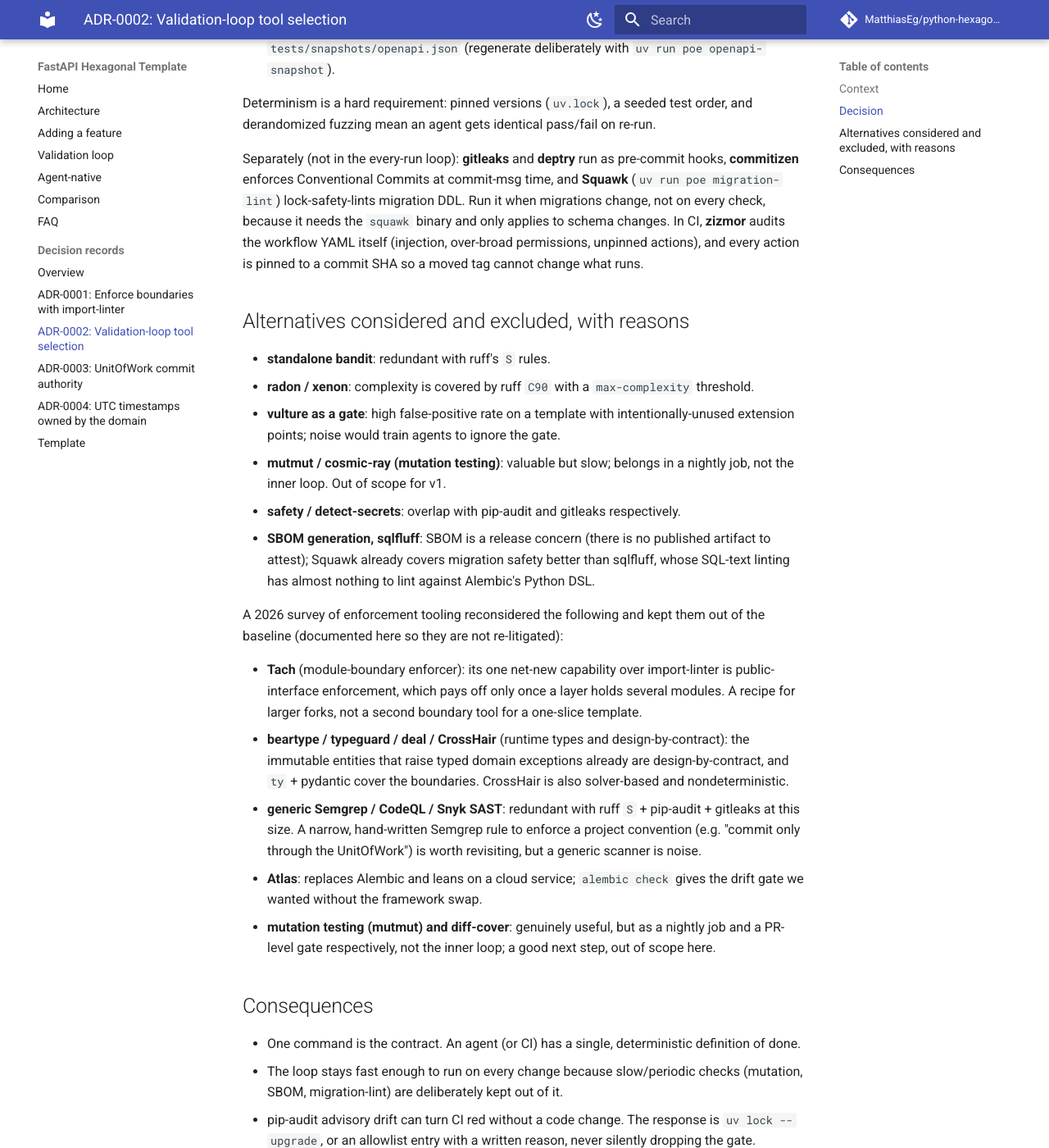
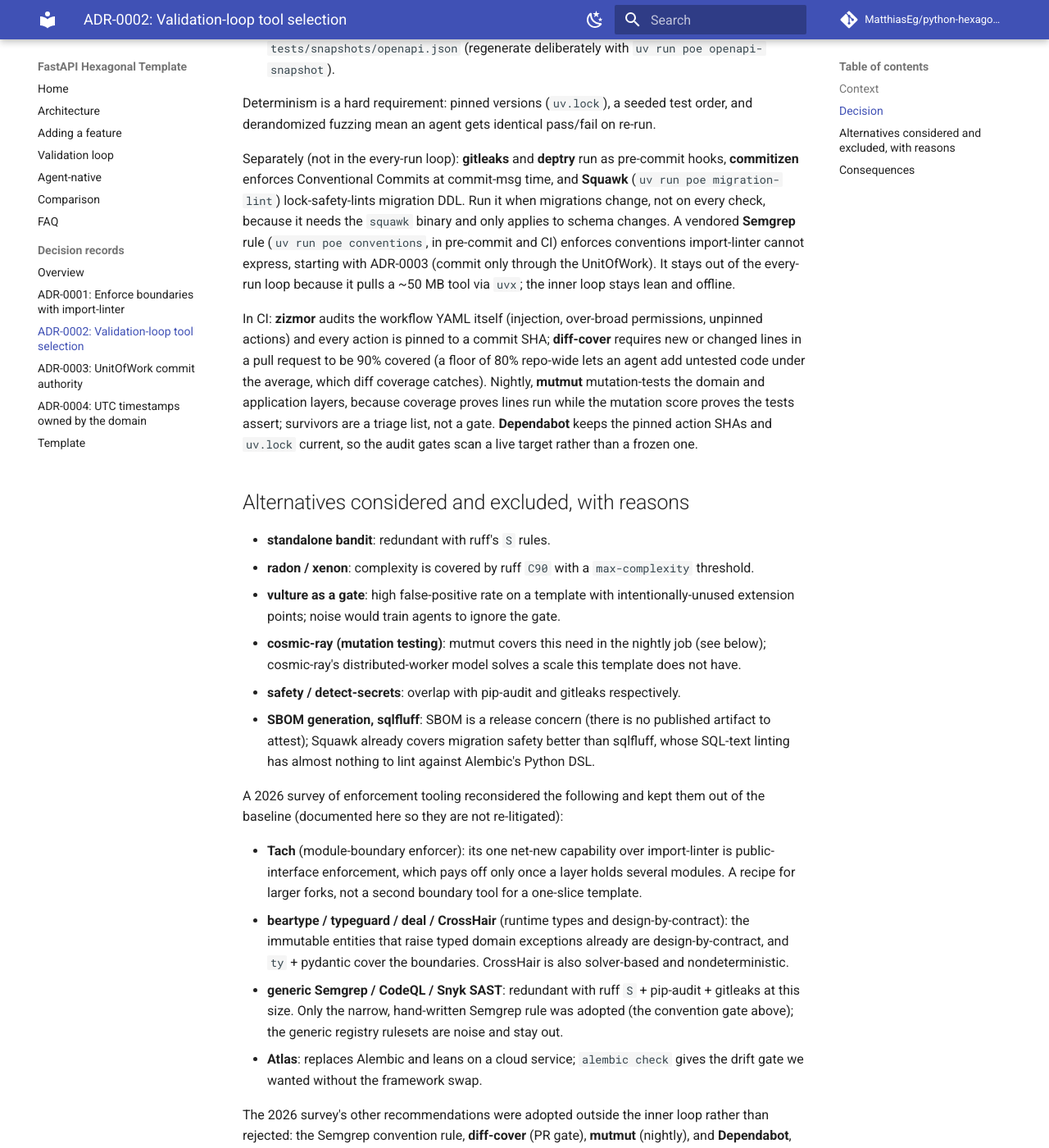
Before and after one commit to MatthiasEg/python-hexagonal-architecture-template, an MkDocs documentation site: the page built from docs/adr/0002-validation-loop-tool-selection.md, in a window 1280 px wide and 1400 px high, scrolled down 1184 px. Shown: the whole window at 82% size. Built offline with MkDocs 1.6.1 and Material for MkDocs 9.7.7, drawn with Linux system fonts in a browser that asks for light colours; comment, search, counter and statistics services are not loaded; some of the changed text lies outside the part shown.

Commit message:
feat: add CI/nightly enforcement gates (items 6-9 from the 2026 review)
6. diff-cover: pull-request gate requiring new/changed lines to be 90% covered,
   catching untested code that hides under the 80% repo-wide floor. The test task
   now emits coverage.xml.
7. mutmut: nightly mutation testing of domain + application (Docker-free unit
   tests, via also_copy of infrastructure). Coverage proves lines run; the
   mutation score proves the tests assert. Non-blocking triage signal.
8. Dependabot: weekly uv, github-actions, and docker updates, grouped; keeps the
   pinned action SHAs and uv.lock from going stale so the audit gates scan a live
   target. Every PR still runs the full poe check.
9. Semgrep convention rule: vendored .semgrep/rules enforcing ADR-0003 (commit
   only through the UnitOfWork), which import-linter cannot express. Runs via
   'uv run poe conventions' in pre-commit and a CI job. Validated it flags a
   direct session.commit() and passes clean otherwise.

CI hardened further: diff-cover base ref passed via env (zizmor template-injection).
ADR-0002, validation-loop docs, and AGENTS.md updated. poe check green, zizmor clean.

```diff
--- a/docs/adr/0002-validation-loop-tool-selection.md
+++ b/docs/adr/0002-validation-loop-tool-selection.md
@@ -48,8 +48,19 @@
 **commitizen** enforces Conventional Commits at commit-msg time, and **Squawk**
 (`uv run poe migration-lint`) lock-safety-lints migration DDL. Run it when migrations change,
 not on every check, because it needs the `squawk` binary and only applies to schema changes.
-In CI, **zizmor** audits the workflow YAML itself (injection, over-broad permissions, unpinned
-actions), and every action is pinned to a commit SHA so a moved tag cannot change what runs.
+A vendored **Semgrep** rule (`uv run poe conventions`, in pre-commit and CI) enforces
+conventions import-linter cannot express, starting with ADR-0003 (commit only through the
+UnitOfWork). It stays out of the every-run loop because it pulls a ~50 MB tool via `uvx`; the
+inner loop stays lean and offline.
+
+In CI: **zizmor** audits the workflow YAML itself (injection, over-broad permissions, unpinned
+actions) and every action is pinned to a commit SHA; **diff-cover** requires new or changed
+lines in a pull request to be 90% covered (a floor of 80% repo-wide lets an agent add untested
+code under the average, which diff coverage catches). Nightly, **mutmut** mutation-tests the
+domain and application layers, because coverage proves lines run while the mutation score
+proves the tests assert; survivors are a triage list, not a gate. **Dependabot** keeps the
+pinned action SHAs and `uv.lock` current, so the audit gates scan a live target rather than a
+frozen one.
 
 ## Alternatives considered and excluded, with reasons
 
@@ -57,8 +68,8 @@
 - **radon / xenon**: complexity is covered by ruff `C90` with a `max-complexity` threshold.
 - **vulture as a gate**: high false-positive rate on a template with intentionally-unused
   extension points; noise would train agents to ignore the gate.
-- **mutmut / cosmic-ray (mutation testing)**: valuable but slow; belongs in a nightly job,
-  not the inner loop. Out of scope for v1.
+- **cosmic-ray (mutation testing)**: mutmut covers this need in the nightly job (see below);
+  cosmic-ray's distributed-worker model solves a scale this template does not have.
 - **safety / detect-secrets**: overlap with pip-audit and gitleaks respectively.
 - **SBOM generation, sqlfluff**: SBOM is a release concern (there is no published artifact to
   attest); Squawk already covers migration safety better than sqlfluff, whose SQL-text linting
@@ -74,12 +85,14 @@
   immutable entities that raise typed domain exceptions already are design-by-contract, and
   `ty` + pydantic cover the boundaries. CrossHair is also solver-based and nondeterministic.
 - **generic Semgrep / CodeQL / Snyk SAST**: redundant with ruff `S` + pip-audit + gitleaks at
-  this size. A narrow, hand-written Semgrep rule to enforce a project convention (e.g. "commit
-  only through the UnitOfWork") is worth revisiting, but a generic scanner is noise.
+  this size. Only the narrow, hand-written Semgrep rule was adopted (the convention gate
+  above); the generic registry rulesets are noise and stay out.
 - **Atlas**: replaces Alembic and leans on a cloud service; `alembic check` gives the drift
   gate we wanted without the framework swap.
-- **mutation testing (mutmut) and diff-cover**: genuinely useful, but as a nightly job and a
-  PR-level gate respectively, not the inner loop; a good next step, out of scope here.
+
+The 2026 survey's other recommendations were adopted outside the inner loop rather than
+rejected: the Semgrep convention rule, **diff-cover** (PR gate), **mutmut** (nightly), and
+**Dependabot**, all described in the "Separately" section above.
 
 ## Consequences
 
```
Also changed, not shown: .pre-commit-config.yaml (+7 -0 lines), AGENTS.md (+1 -0 lines), docs/validation-loop.md (+11 -1 lines), pyproject.toml (+18 -1 lines), 6 other files.
